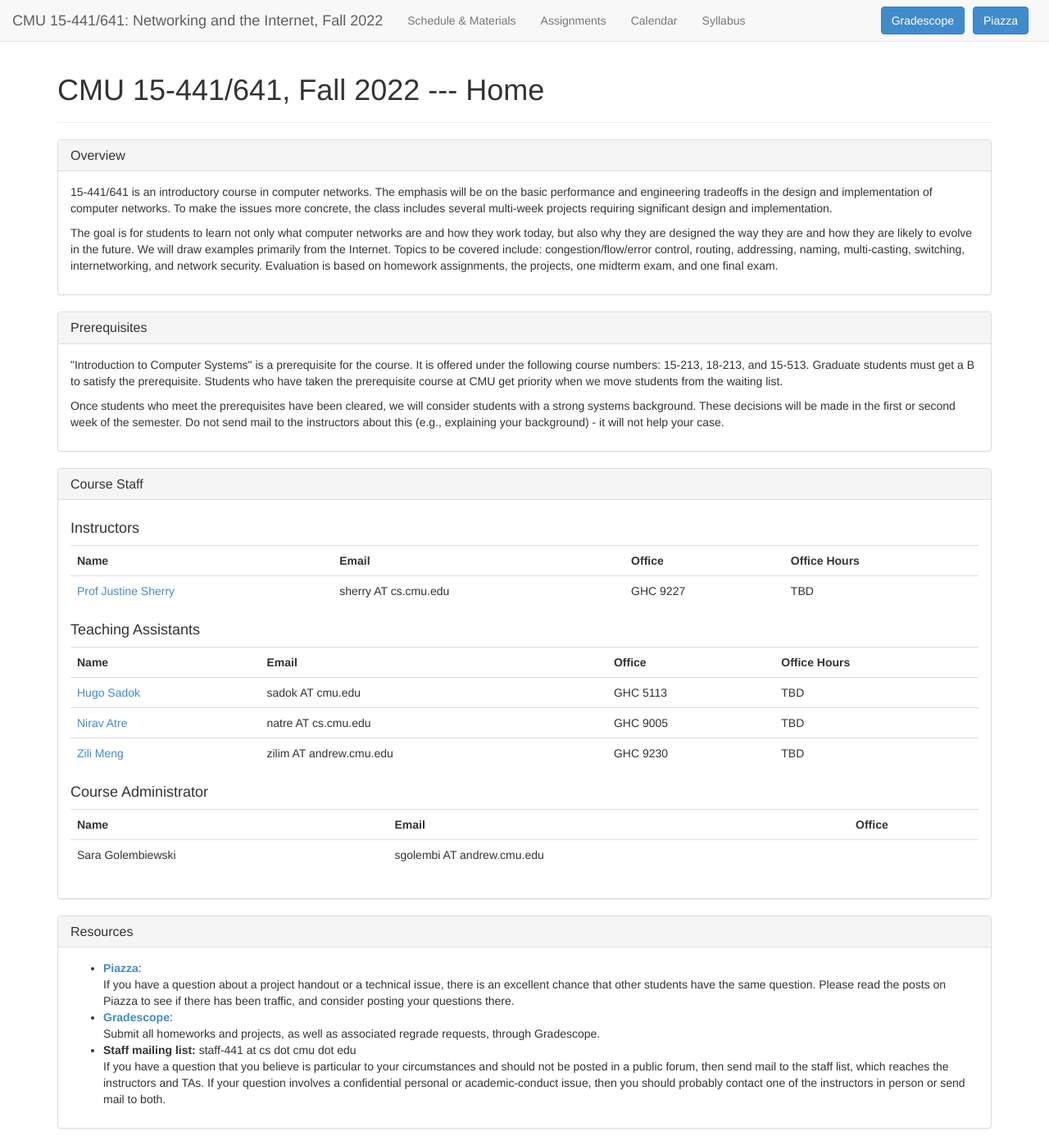
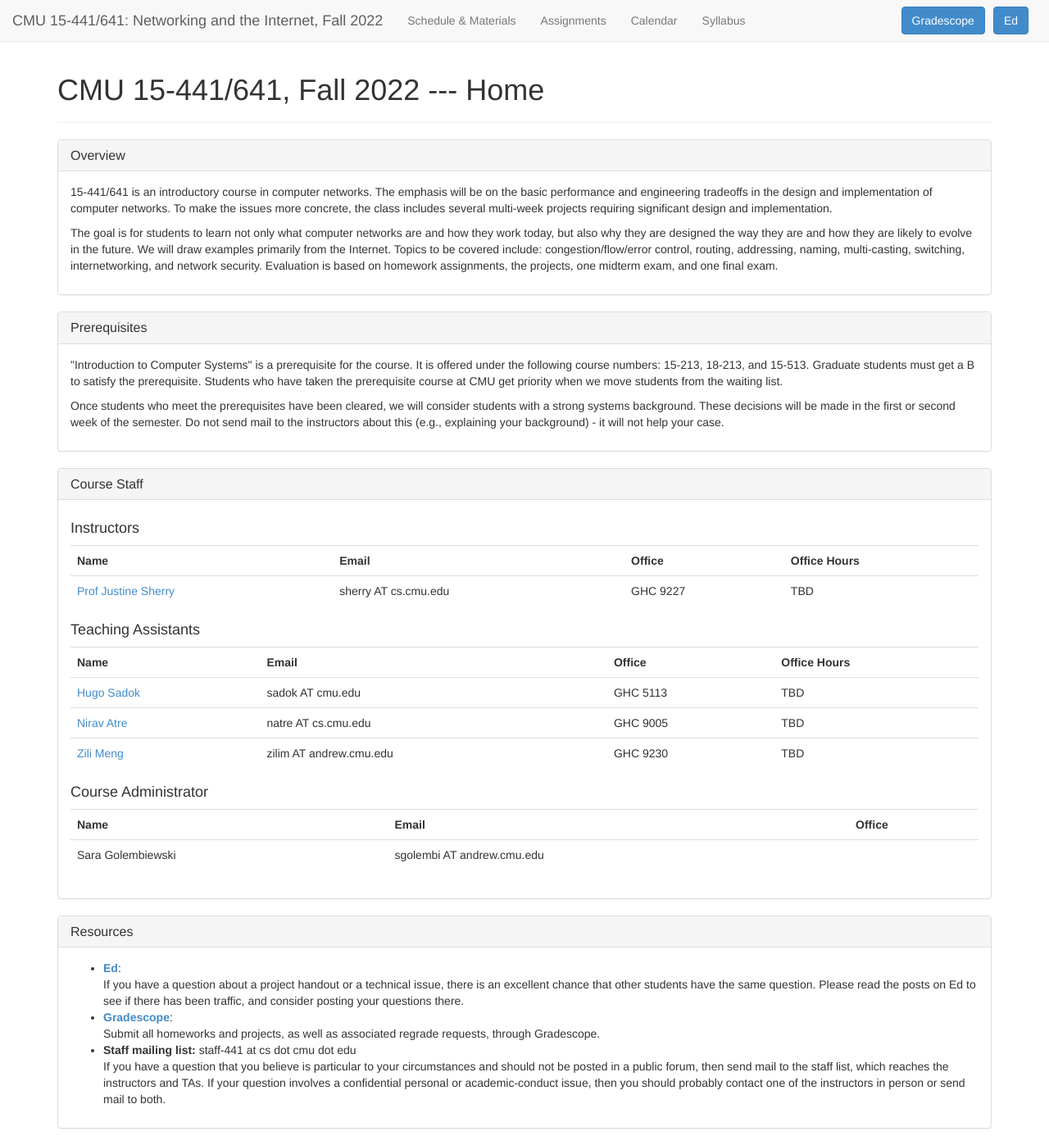
Before and after one commit to computer-networks/fa22, a Jekyll site: the page built from index.html, in a window 1280 px wide and 1397 px high. Shown: the whole window at 82% size. Built offline with Jekyll 4.4.1, drawn with Linux system fonts in a browser that asks for light colours.

Commit message:
update gradescope and ed links, configure staff mail list.

```diff
--- a/_layouts/coursepage.html
+++ b/_layouts/coursepage.html
@@ -42,8 +42,8 @@ PUBLIC "-//W3C//DTD XHTML 1.0 Strict//EN"
           <li><a href="calendar.html">Calendar</a></li>
           <li><a href="https://docs.google.com/document/d/e/2PACX-1vQdir1XvzBoxDjLBpsRWdv8x7xJKvnwfT5U3oak6wmfe443u1Nyt_ErXfFZXeWdFg/pub">Syllabus</a></li>
         </ul>
-        <a href="https://piazza.com/class/kq8ahgin2v126f"><button type="button" class="btn btn-primary navbar-btn navbar-right" style="margin-right:10px">Piazza</button></a>
-        <a href="https://www.gradescope.com/courses/276605"><button type="button" class="btn btn-primary navbar-btn navbar-right" style="margin-right:10px">Gradescope</button></a>
+        <a href="https://edstem.org/us/courses/24770/"><button type="button" class="btn btn-primary navbar-btn navbar-right" style="margin-right:10px">Ed</button></a>
+        <a href="https://www.gradescope.com/courses/431966"><button type="button" class="btn btn-primary navbar-btn navbar-right" style="margin-right:10px">Gradescope</button></a>
       </div><!-- /.navbar-collapse -->
     </nav>
 
--- a/index.html
+++ b/index.html
@@ -125,13 +125,13 @@ title: CMU 15-441/641, Fall 2022 --- Home
   </div>
   <div class="panel-body">
         <ul>
-        <li><b><a href="https://piazza.com/class/kq8ahgin2v126f">Piazza</a></b>: <br />
+        <li><b><a href="https://edstem.org/us/courses/24770/">Ed</a></b>: <br />
         If you have a question about a project handout or a technical
         issue, there is an excellent chance that other students have
-        the same question.  Please read the posts on Piazza to see if there
+        the same question.  Please read the posts on Ed to see if there
         has been traffic, and consider posting your questions there.</li>
 
-        <li><b><a href="https://www.gradescope.com/courses/276605">Gradescope</a></b>: <br />
+        <li><b><a href="https://www.gradescope.com/courses/431966">Gradescope</a></b>: <br />
         Submit all homeworks and projects, as well as associated regrade requests, through Gradescope.</li>
 
         <li><b>Staff mailing list:</b> <span class="email">staff-441 at cs dot cmu dot edu</span><br />
```
